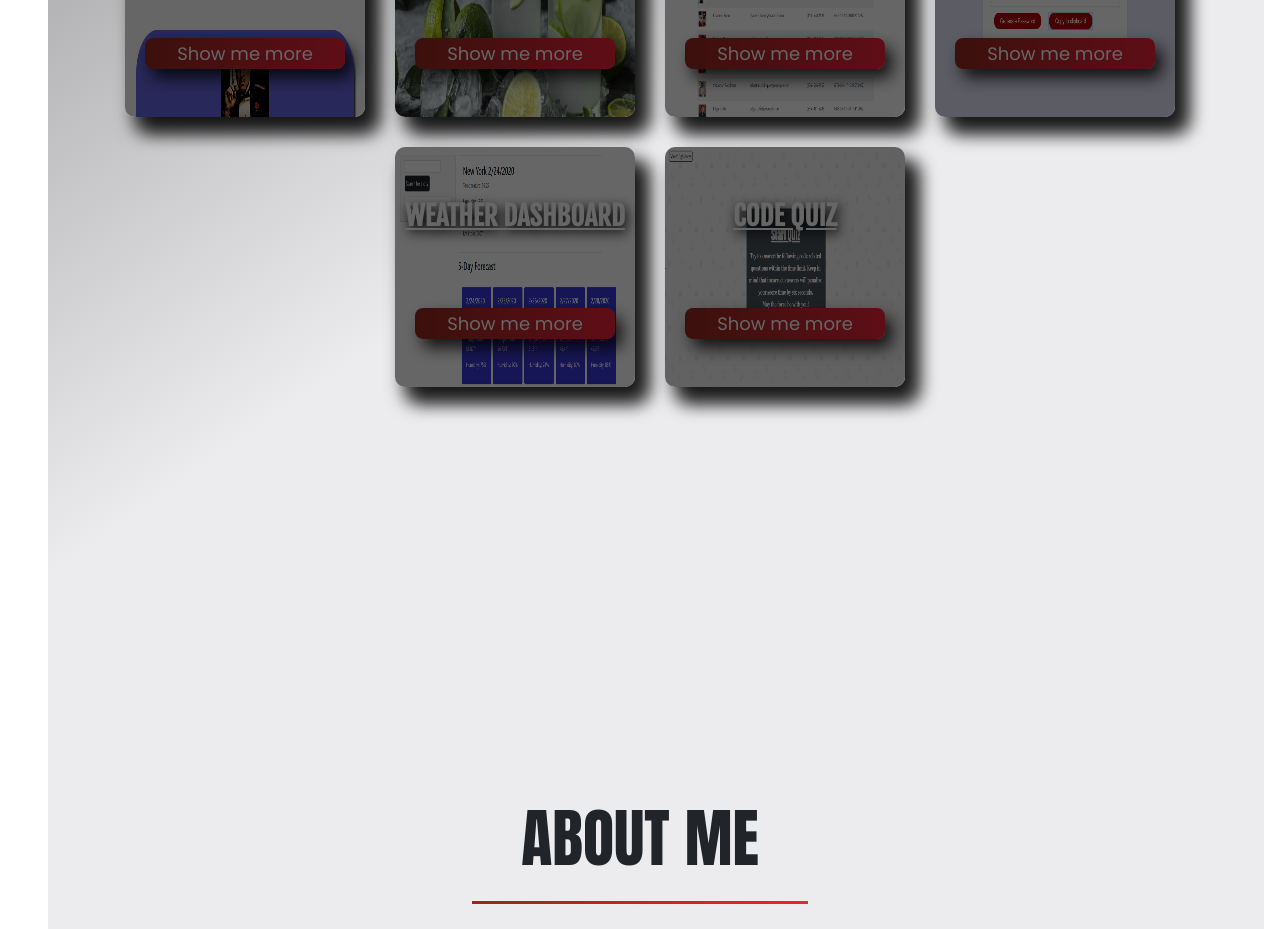
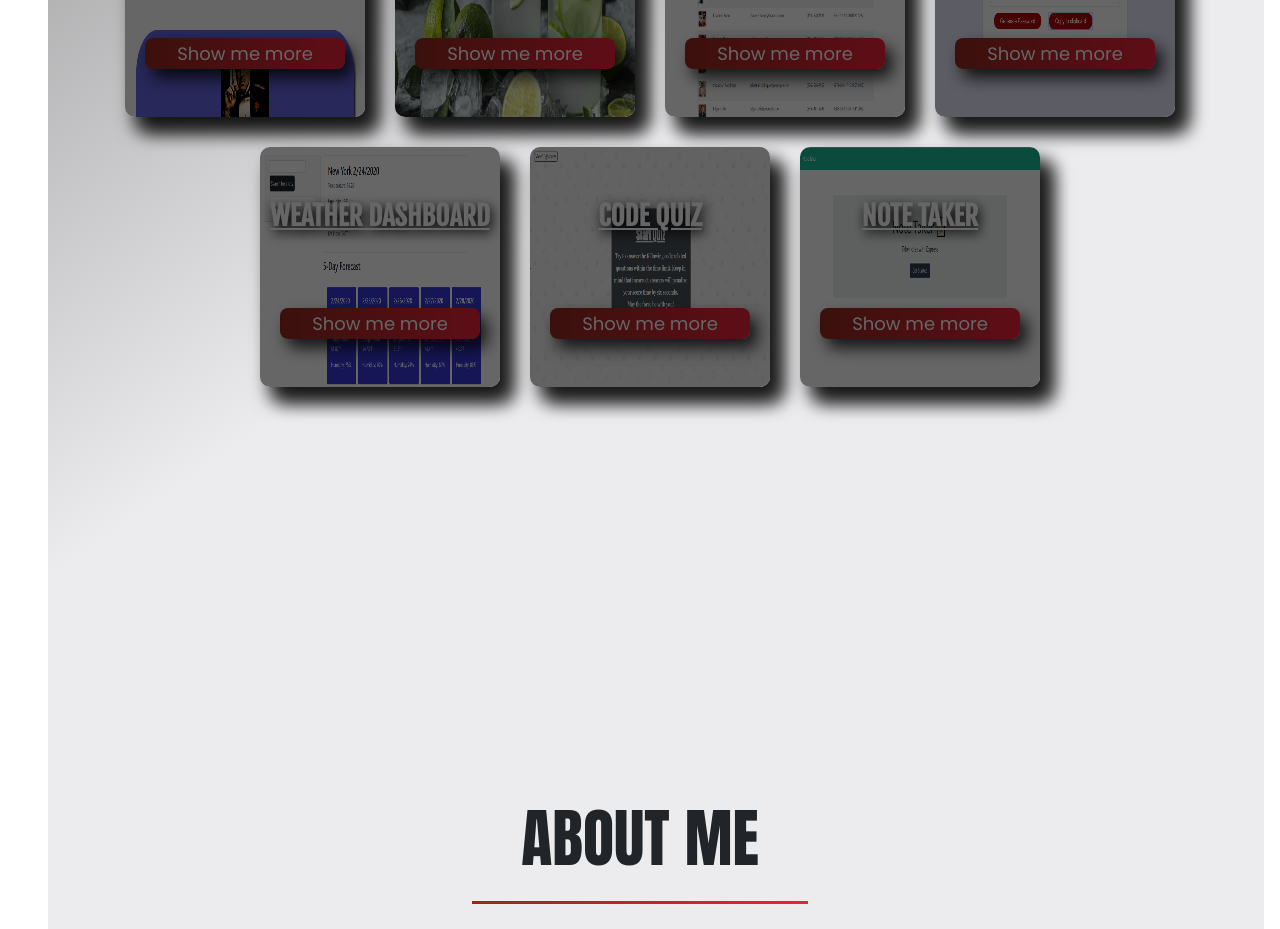
Before and after one commit to Anthony-G89/React-Portfolio, a React (Create React App) app: page / in a window 1280 px wide. Shown: the part 1540-2469 px from the top of the page. Built offline with nearby package versions, Linux system fonts and the light colour scheme; a web font is replaced by a local one.

Commit message:
Added another project to the project section

```diff
--- a/src/components/Projects/index.js
+++ b/src/components/Projects/index.js
@@ -8,6 +8,8 @@ import PasswordGen from "../../images/password_generator.png";
 import EmployeeDirectory from "../../images/employee_directory.png";
 import MovieSearch from "../../images/movie-search-app.png";
 import CodeQuiz from "../../images/code-quiz-home.png";
+import NoteTaker from "../../images/home_week11_noteTaker.png";
+
 
 
 
@@ -84,6 +86,13 @@ function projects({ close }) {
                                 <img className="projectImage" src={CodeQuiz} alt="Image of Code Quiz" />
                             </a>
                         </li>
+                        <li className="projectContainers">
+                            <a href="#" className="anchor">
+                                <p className="applicationTitle">Note Taker</p>
+                                <button className="learnMoreBtn">Show me more</button>
+                                <img className="projectImage" src={NoteTaker} alt="Image of Note Taker" />
+                            </a>
+                        </li>
 
                     </ul>
                 </section>
--- a/src/projects-Detail.json
+++ b/src/projects-Detail.json
@@ -54,7 +54,6 @@
         "Video": "https://drive.google.com/file/d/16ItWMxYTMvLa7_Z4vizP9kp47-qre69B/preview",
         "Git-Hub-Link": "https://github.com/Anthony-G89/week-11-note-taker",
         "Link-to-application": "https://evening-wildwood-16240.herokuapp.com/"
-
      }
 
 ]
```
Also changed, not shown: src/images/home_week11_noteTaker.png (added).
